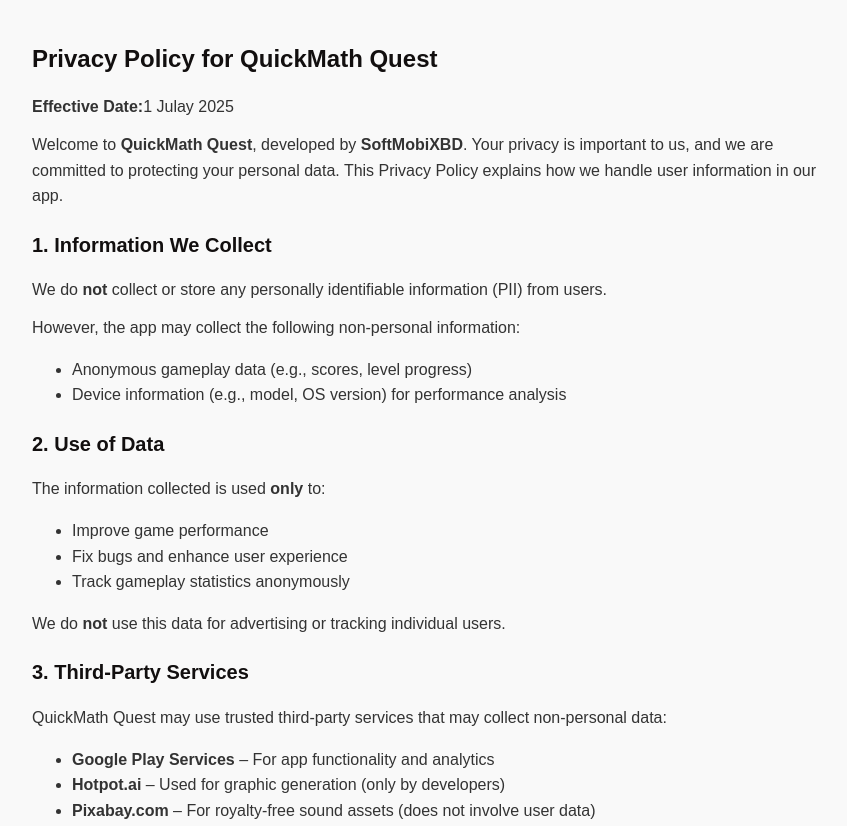
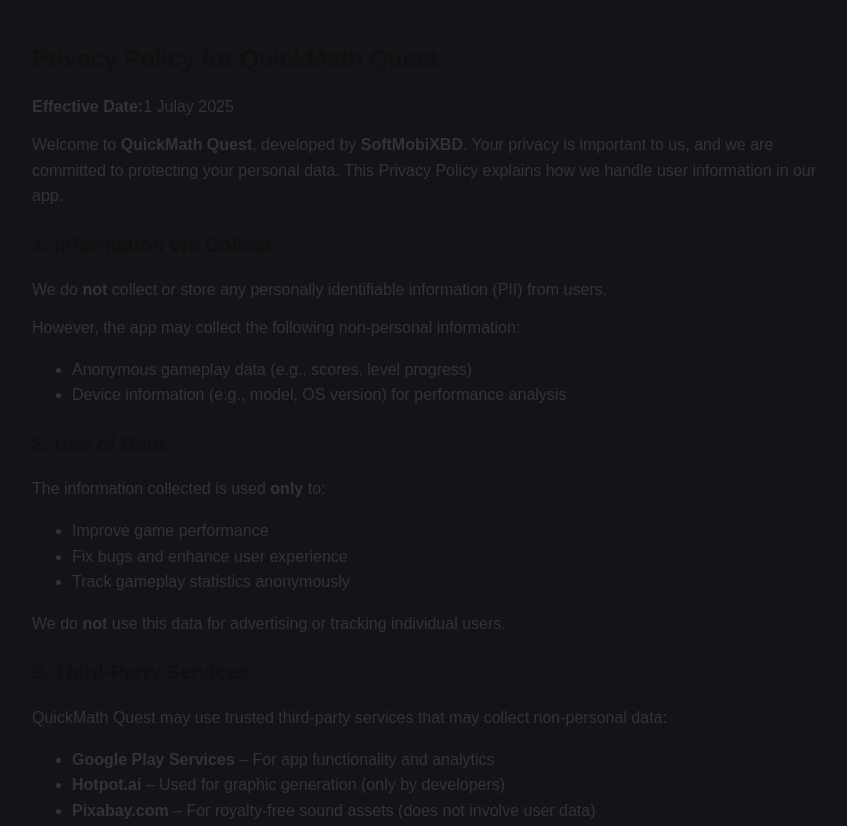
Before and after one commit to softmobixbd/kids-math-about, a plain HTML site: page quickmath_privacy_policy.html in a window 1280 px wide. Shown: the top 826 px of the page, without its empty margins (208-1055 px from the left). Drawn offline with Linux system fonts and the light colour scheme.

Commit message:
Update quickmath_privacy_policy.html

```diff
--- a/quickmath_privacy_policy.html
+++ b/quickmath_privacy_policy.html
@@ -10,7 +10,7 @@
             padding: 16px;
             line-height: 1.6;
             color: #333;
-            background-color: #f9f9f9;
+            background-color: #141318;
             max-width: 800px;
             margin: auto;
         }
```
